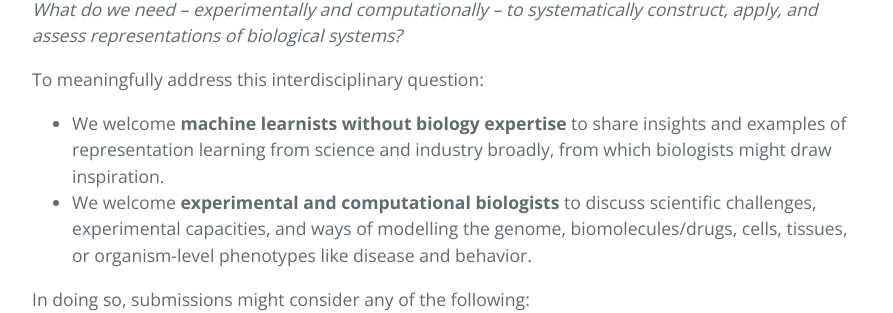
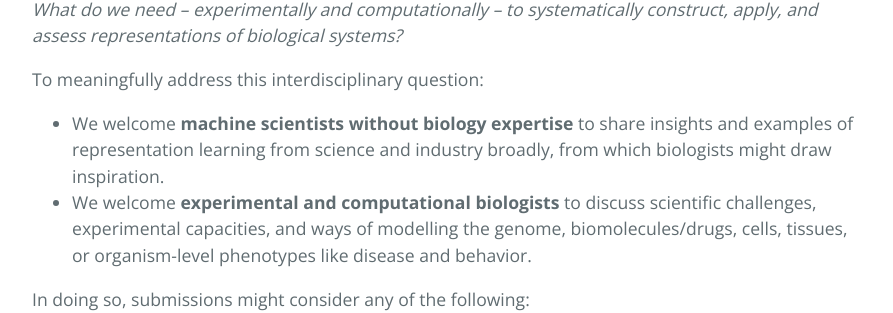
Before and after one commit to lmrl-bio/lmrl-bio.github.io, a Jekyll site: the page built from call.md, in a window 1280 px wide and 900 px high, scrolled down 710 px. Shown: the part 149-462 px from the top of the window, without its empty margins (192-1085 px from the left). Built offline with Jekyll 4.4.1, drawn with Linux system fonts in a browser that asks for light colours.

Commit message:
Update call.md

```diff
--- a/call.md
+++ b/call.md
@@ -13,7 +13,7 @@ While industry has driven empirical progress in predictive learning, the life sc
 
 To meaningfully address this interdisciplinary question:
 
-- We welcome **machine learnists without biology expertise** to share insights and examples of representation learning from science and industry broadly, from which biologists might draw inspiration.
+- We welcome **machine scientists without biology expertise** to share insights and examples of representation learning from science and industry broadly, from which biologists might draw inspiration.
 - We welcome **experimental and computational biologists** to discuss scientific challenges, experimental capacities, and ways of modelling the genome, biomolecules/drugs, cells, tissues, or organism-level phenotypes like disease and behavior.
 
 In doing so, submissions might consider any of the following:
```
